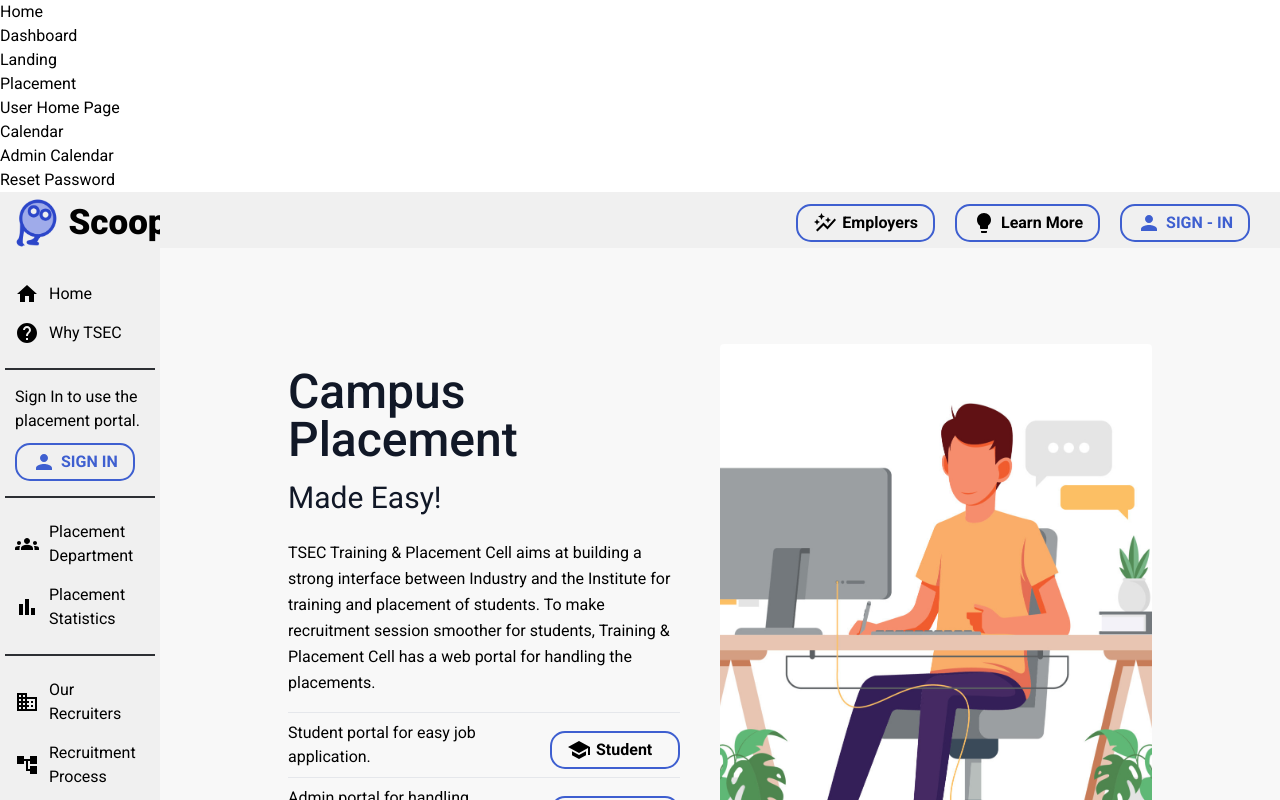
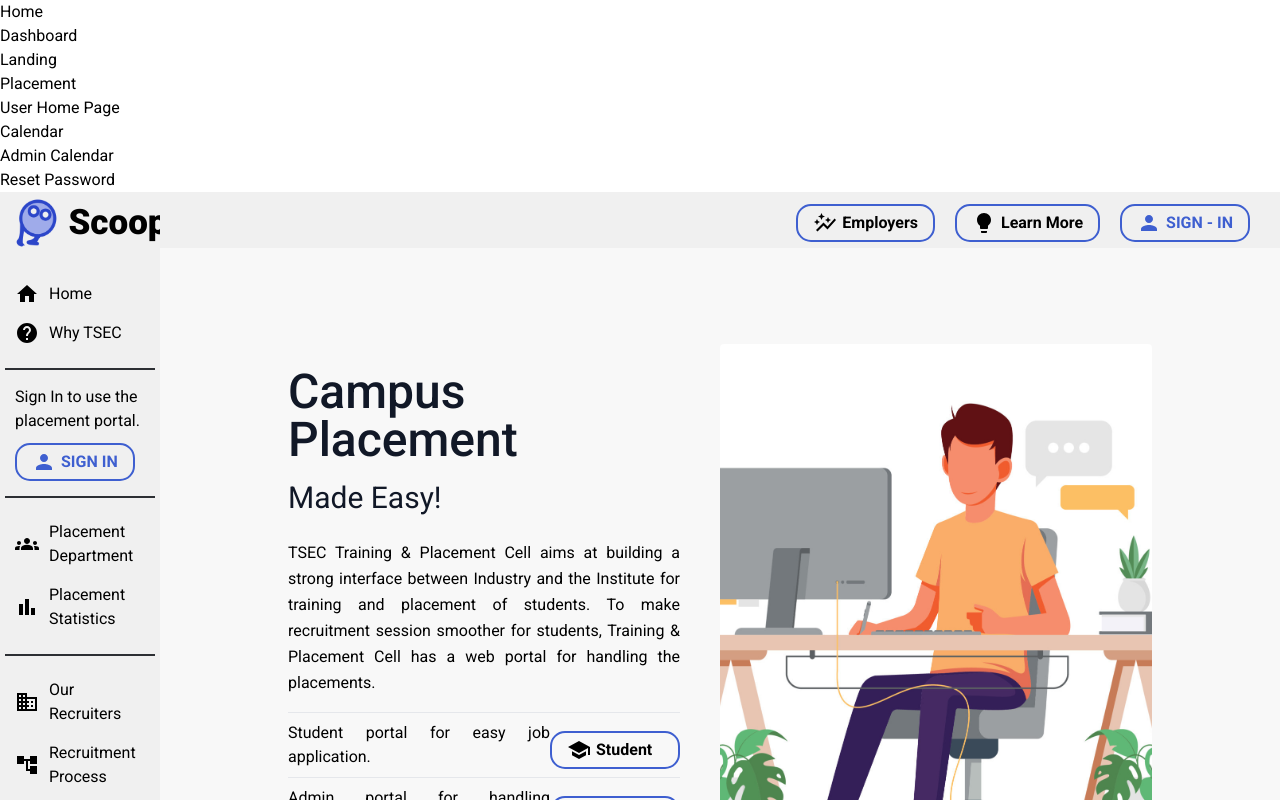
Before and after one commit to shreyanzjain/scoop-mern, a React (Vite) app in the folder frontend/: page /landing in a window 1280 px wide. Shown: the top 800 px of the page. Built offline with nearby package versions, Linux system fonts and the light colour scheme.

Commit message:
minor ui fixes

```diff
--- a/frontend/src/components/landing/Home.jsx
+++ b/frontend/src/components/landing/Home.jsx
@@ -10,6 +10,7 @@ const Container = styled.div`
 `
 const Black = styled.div`
   color: black;
+  text-align: justify;
 `
 const Button1 = styled.button`
     width: 130px;
--- /dev/null
+++ b/package.json
@@ -0,0 +1,5 @@
+{
+  "dependencies": {
+    "react-calendar": "^4.6.0"
+  }
+}
```
Also changed, not shown: 1 other file (tests, documents, lock files or other folders).
